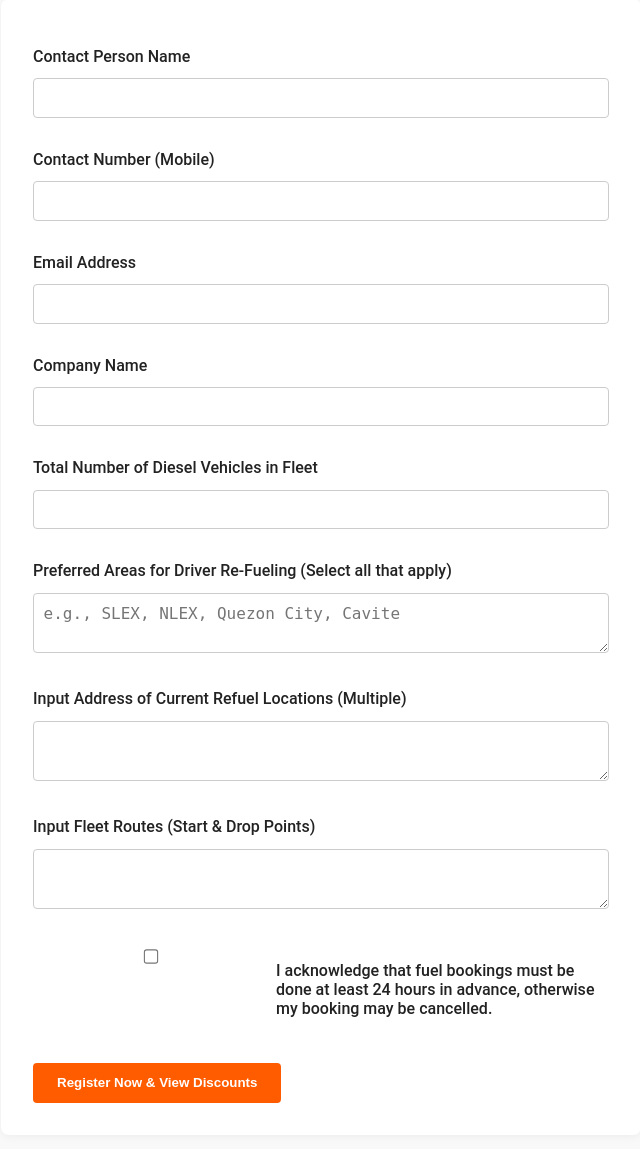
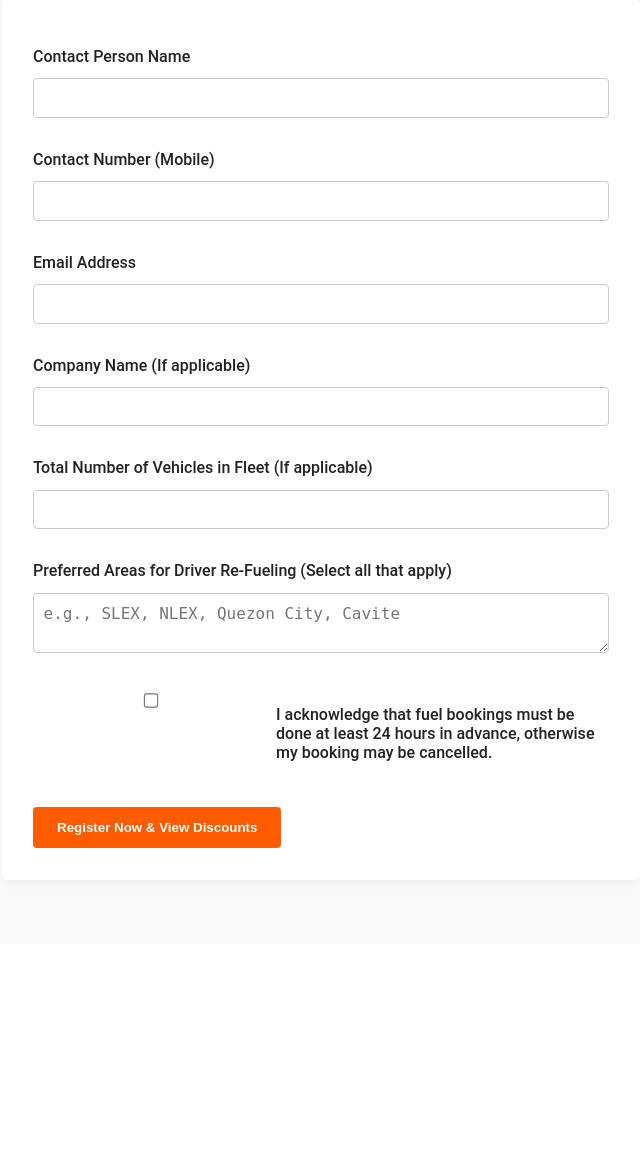
Before and after one commit to kayacohen/unifleet-v2-webapp, a Flask app: page /register in a window 1280 px wide. Shown: the part 449-1598 px from the top of the page, without its empty margins (319-959 px from the left). After the commit the page ends 1331 px from the top, so only its background shows below. Run offline with Flask 3, Linux system fonts and the light colour scheme.

Commit message:
before station cleanup (3 stations only)

```diff
--- a/data/customers.csv
+++ b/data/customers.csv
@@ -6,3 +6,5 @@ DEBR,debra airlines,09451492369,debra@gmail.com,debra airlines,1,ara,ara,ara
 ADIR,Adir Noriega,09451492369,adir.noriega@gmail.com,Adir-Rey,14,Cavite,aa,aa
 PETE,Peter Paul,09451492369,peter@paul.com,peter paul,10,peter,peter,peter
 JAML,Agnes Jamaera Mendoza,09451112222,jam@jam.com,Jam Liners,10,Jam,Jam,Jam
+UYXW,Cohen,9451492369,coco@gmail.com,,,,,
+GVIJ,Cohen,094,coco@gmil.com,,,,,
--- a/main.py
+++ b/main.py
@@ -425,7 +425,10 @@ def register():
         company_name = request.form.get('company_name', '').strip()
         clean = re.sub(r'[^A-Za-z]', '', company_name.upper())
         account_code = (clean[:4] if len(clean) >= 4 else ''.join(random.choices(string.ascii_uppercase, k=4)))
-        def sanitize(v): return str(v).strip() if v else ''
+
+        def sanitize(v):
+            return str(v).strip() if v else ''
+
         new_row = {
             'account_code': account_code,
             'contact_name': sanitize(request.form.get('contact_name')),
@@ -434,17 +437,26 @@ def register():
             'company_name': sanitize(company_name),
             'fleet_size': sanitize(request.form.get('fleet_size')),
             'areas': sanitize(request.form.get('areas')),
-            'refuel_locations': sanitize(request.form.get('refuel_locations')),
-            'hq_locations': sanitize(request.form.get('hq_locations'))
+            # Keep legacy columns blank so old CSV structure does not break
+            'refuel_locations': '',
+            'hq_locations': ''
         }
+
         customers_path = 'data/customers.csv'
         if os.path.isfile(customers_path):
             df = pd.read_csv(customers_path, dtype=str)
         else:
             df = pd.DataFrame(columns=list(new_row.keys()))
+
+        # Ensure legacy columns still exist even if older file/header differs
+        for col in new_row.keys():
+            if col not in df.columns:
+                df[col] = ''
+
         df = pd.concat([df, pd.DataFrame([new_row])], ignore_index=True)
         df.to_csv(customers_path, index=False, encoding='utf-8-sig')
         return redirect(f"/register/success?account_code={account_code}")
+
     return render_template('register.html')
 
 @app.route('/register/success')
--- a/templates/register.html
+++ b/templates/register.html
@@ -123,20 +123,14 @@
       <label for="email">Email Address</label>
       <input type="email" name="email" id="email" required>
 
-      <label for="company_name">Company Name</label>
-      <input type="text" name="company_name" id="company_name" required>
+      <label for="company_name">Company Name (If applicable)</label>
+      <input type="text" name="company_name" id="company_name">
 
-      <label for="fleet_size">Total Number of Diesel Vehicles in Fleet</label>
-      <input type="number" name="fleet_size" id="fleet_size" required>
+      <label for="fleet_size">Total Number of Vehicles in Fleet (If applicable)</label>
+      <input type="number" name="fleet_size" id="fleet_size">
 
       <label for="areas">Preferred Areas for Driver Re-Fueling (Select all that apply)</label>
-      <textarea name="areas" id="areas" placeholder="e.g., SLEX, NLEX, Quezon City, Cavite" required></textarea>
-
-      <label for="refuel_locations">Input Address of Current Refuel Locations (Multiple)</label>
-      <textarea name="refuel_locations" id="refuel_locations" required></textarea>
-
-      <label for="hq_locations">Input Fleet Routes (Start & Drop Points)</label>
-      <textarea name="hq_locations" id="hq_locations" required></textarea>
+      <textarea name="areas" id="areas" placeholder="e.g., SLEX, NLEX, Quezon City, Cavite"></textarea>
 
       <div class="inline-checkbox">
         <input type="checkbox" name="acknowledge" id="acknowledge" required>
```
